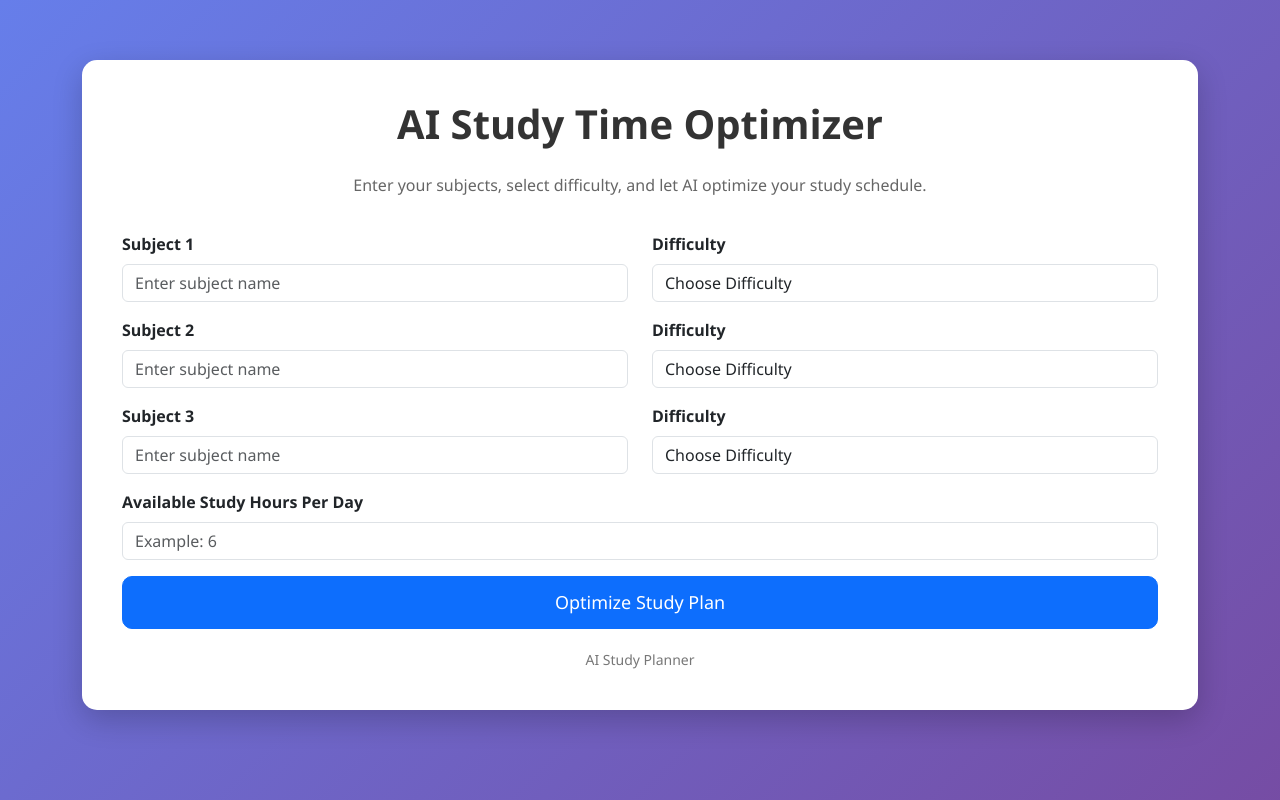
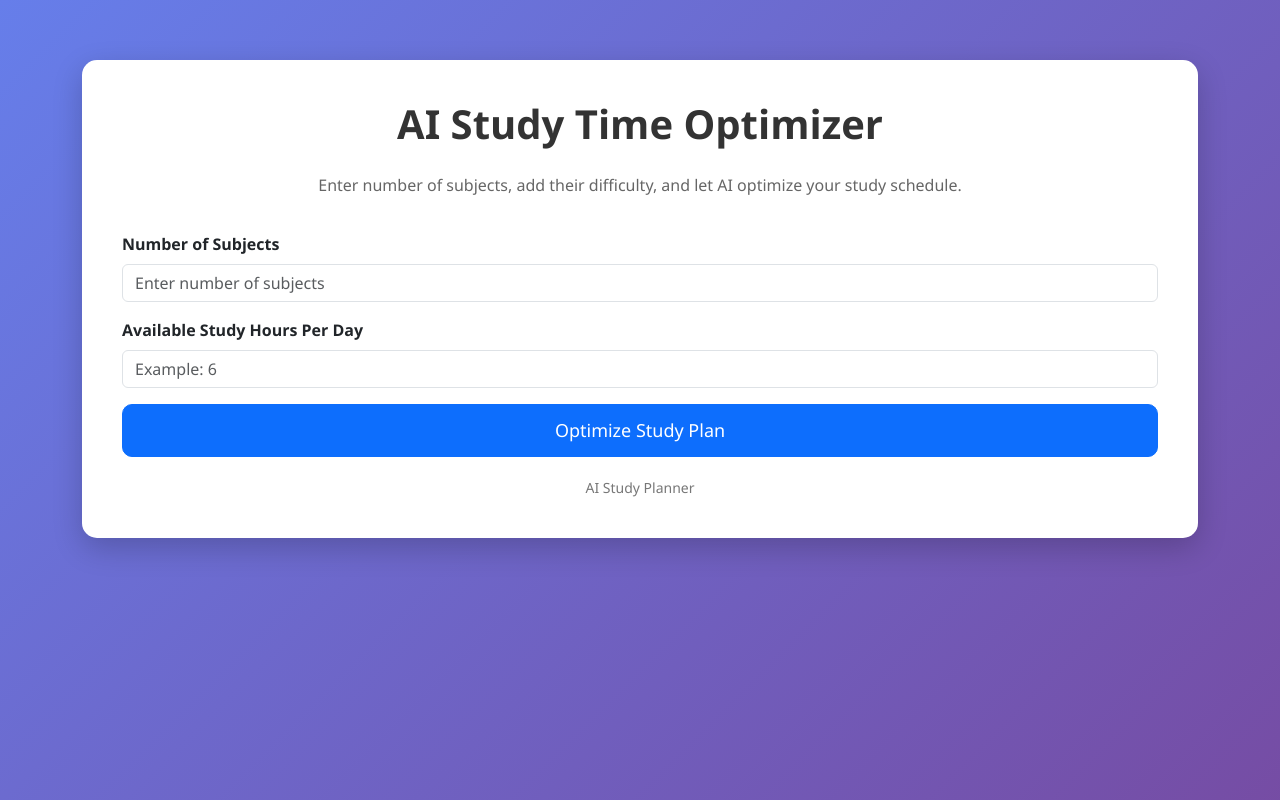
Before and after one commit to Varsha516/Study_Time_Optimizer, a Flask app: page / in a window 1280 px wide. Shown: the top 800 px of the page. Run offline with Flask 3, Linux system fonts and the light colour scheme.

Commit message:
Update index.html

```diff
--- a/templates/index.html
+++ b/templates/index.html
@@ -78,112 +78,31 @@ font-size:14px;
 <h1>AI Study Time Optimizer</h1>
 
 <p class="subtitle">
-Enter your subjects, select difficulty, and let AI optimize your study schedule.
+Enter number of subjects, add their difficulty, and let AI optimize your study schedule.
 </p>
 
 <form method="POST">
 
-<!-- SUBJECT 1 -->
+<!-- NUMBER OF SUBJECTS -->
 
-<div class="row mb-3">
+<div class="mb-3">
 
-<div class="col-md-6">
-
-<label class="form-label">Subject 1</label>
+<label class="form-label">Number of Subjects</label>
 
 <input
-type="text"
+type="number"
 class="form-control"
-name="subject"
-placeholder="Enter subject name"
+id="numSubjects"
+placeholder="Enter number of subjects"
+min="1"
+max="10"
 required>
 
 </div>
 
-<div class="col-md-6">
+<!-- SUBJECT INPUT AREA -->
 
-<label class="form-label">Difficulty</label>
-
-<select class="form-control" name="difficulty" required>
-
-<option value="" disabled selected>Choose Difficulty</option>
-<option value="Easy">Easy</option>
-<option value="Medium">Medium</option>
-<option value="Hard">Hard</option>
-
-</select>
-
-</div>
-
-</div>
-
-<!-- SUBJECT 2 -->
-
-<div class="row mb-3">
-
-<div class="col-md-6">
-
-<label class="form-label">Subject 2</label>
-
-<input
-type="text"
-class="form-control"
-name="subject"
-placeholder="Enter subject name"
-required>
-
-</div>
-
-<div class="col-md-6">
-
-<label class="form-label">Difficulty</label>
-
-<select class="form-control" name="difficulty" required>
-
-<option value="" disabled selected>Choose Difficulty</option>
-<option value="Easy">Easy</option>
-<option value="Medium">Medium</option>
-<option value="Hard">Hard</option>
-
-</select>
-
-</div>
-
-</div>
-
-<!-- SUBJECT 3 -->
-
-<div class="row mb-3">
-
-<div class="col-md-6">
-
-<label class="form-label">Subject 3</label>
-
-<input
-type="text"
-class="form-control"
-name="subject"
-placeholder="Enter subject name"
-required>
-
-</div>
-
-<div class="col-md-6">
-
-<label class="form-label">Difficulty</label>
-
-<select class="form-control" name="difficulty" required>
-
-<option value="" disabled selected>Choose Difficulty</option>
-<option value="Easy">Easy</option>
-<option value="Medium">Medium</option>
-<option value="Hard">Hard</option>
-
-</select>
-
-</div>
-
-</div>
+<div id="subjectsContainer"></div>
 
 <!-- STUDY HOURS -->
 
@@ -200,8 +119,6 @@ placeholder="Example: 6"
 required>
 
 </div>
-
-<!-- BUTTON -->
 
 <button class="btn btn-primary btn-optimize">
 
@@ -261,6 +178,59 @@ AI Study Planner
 
 </div>
 
+<script>
+
+document.getElementById("numSubjects").addEventListener("input", function(){
+
+let container = document.getElementById("subjectsContainer");
+container.innerHTML = "";
+
+let n = this.value;
+
+for(let i=1;i<=n;i++){
+
+container.innerHTML += `
+
+<div class="row mb-3">
+
+<div class="col-md-6">
+
+<label class="form-label">Subject ${i}</label>
+
+<input
+type="text"
+class="form-control"
+name="subject"
+placeholder="Enter subject name"
+required>
+
+</div>
+
+<div class="col-md-6">
+
+<label class="form-label">Difficulty</label>
+
+<select class="form-control" name="difficulty" required>
+
+<option value="" disabled selected>Choose Difficulty</option>
+<option value="Easy">Easy</option>
+<option value="Medium">Medium</option>
+<option value="Hard">Hard</option>
+
+</select>
+
+</div>
+
+</div>
+
+`;
+
+}
+
+});
+
+</script>
+
 </body>
 
 </html>
```
